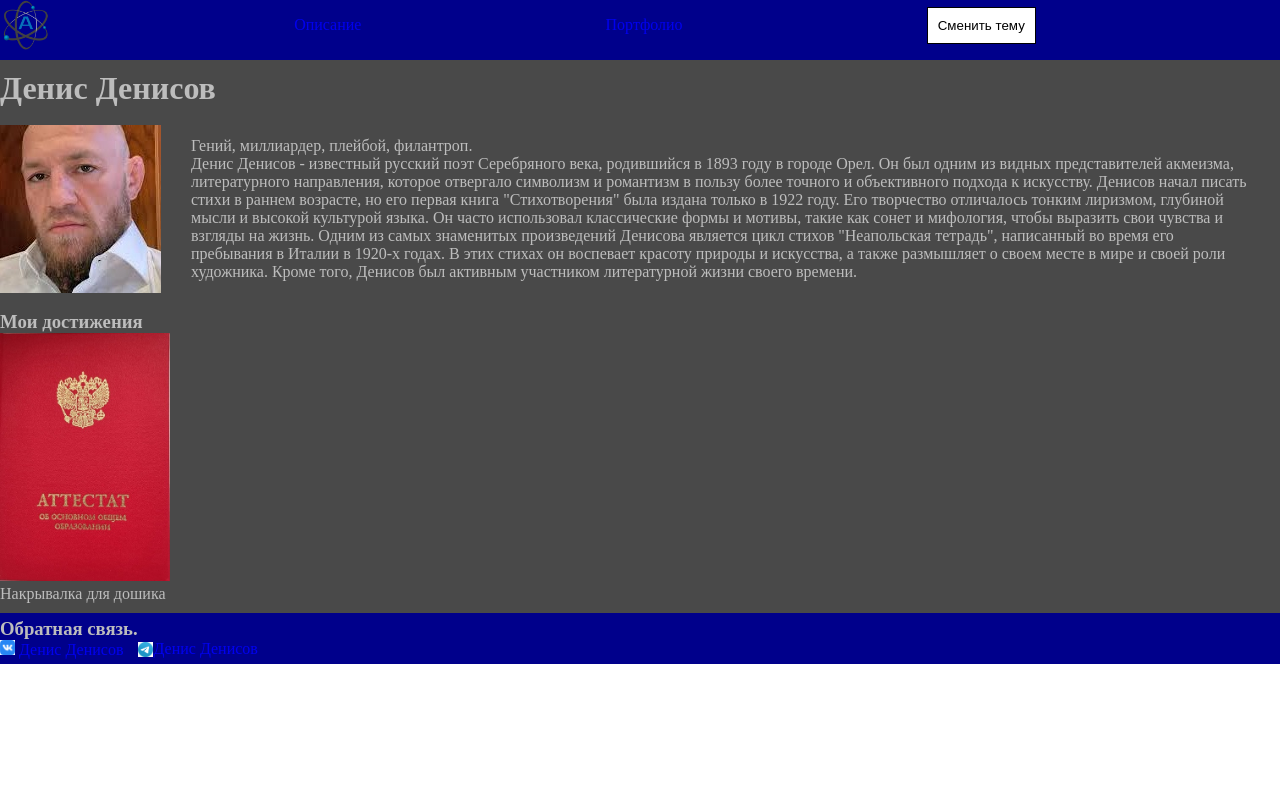
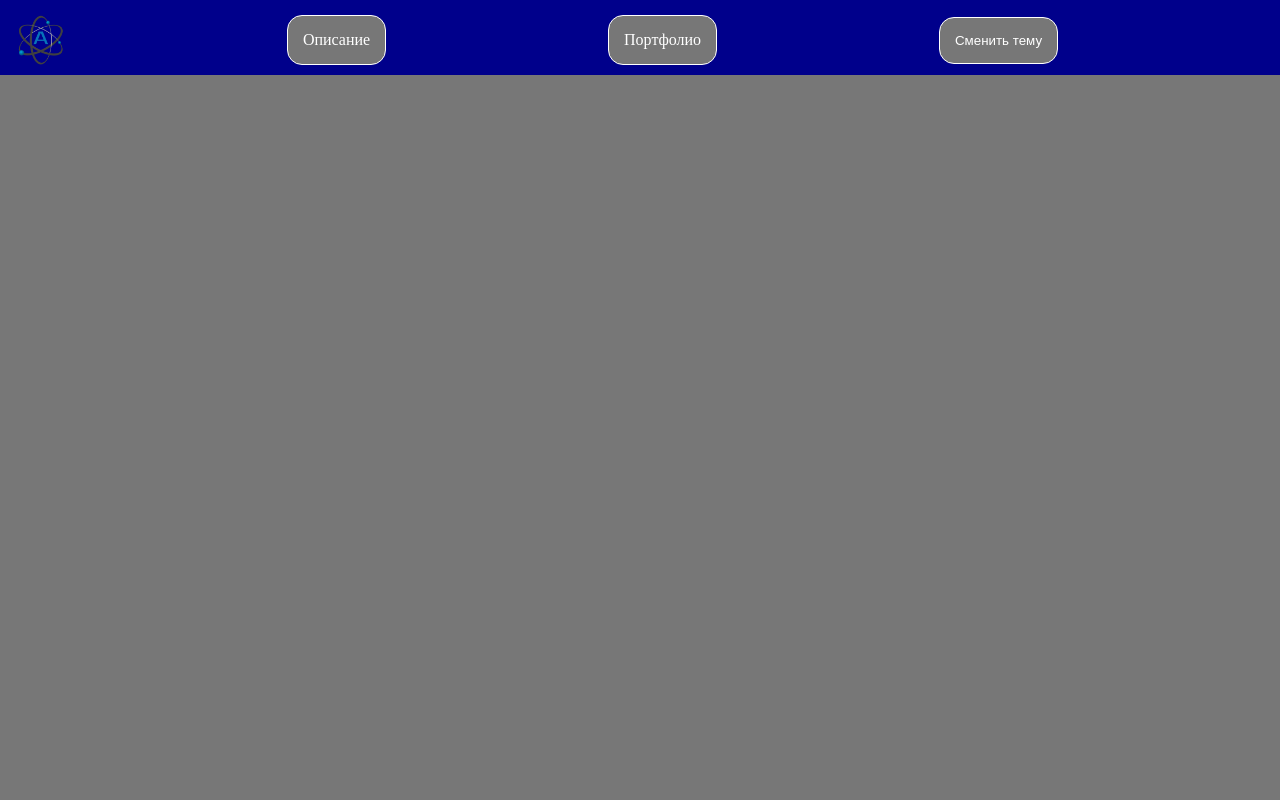
Before and after one commit to KRACKqwerty/site-card, a plain HTML site: page KRAX/index.html in a window 1280 px wide. Both pictures are taken after a click on the button "Сменить тему". Shown: the top 800 px of the page. Drawn offline with nearby package versions, Linux system fonts and the light colour scheme.

Commit message:
Add files via upload

```diff
--- a/KRAX/index.html
+++ b/KRAX/index.html
@@ -1,15 +1,21 @@
 <!DOCTYPE html>
 <html lang="en">
   <head>
-    <link rel="stylesheet" href="style.css">
     <meta charset="UTF-8" />
     <meta name="viewport" content="width=device-width, initial-scale=1.0" />
+
     <script src="script.js" defer></script>
+    <script src="https://unpkg.com/aos@2.3.1/dist/aos.js"></script>
+    <!-- <script src="https://cdn"></script> -->
+
+    <link rel="icon" href="fz.png">
+    <link href="https://unpkg.com/aos@2.3.1/dist/aos.css" rel="stylesheet">
+    <link rel="stylesheet" href="style.css">
+
     <title>Денис Денисов. Визитка</title>
-    <link rel="icon" href="fz.png">
   </head>
   <body>
-    <header class="head-dark-mode">
+    <header class="" data-aos="fade-down">
       <div class="hat">
         <div class="logo">
           <img src="fz.png" width="50" />
@@ -22,11 +28,11 @@
         </div>
       </div>
     </header>
-    <main class="main-dark-mode">
-      <h1 id="desc">Денис Денисов</h1>
-      <div class="person">
-        <img src="images.jpeg"/>
-        <div class="description">
+    <main class="">
+      <h1 id="desc" data-aos="fade-down">Денис Денисов</h1>
+      <div class="person" >
+        <img src="images.jpeg" data-aos="fade-right"/>
+        <div class="description" data-aos="fade-left">
 
           <p>Гений, миллиардер, плейбой, филантроп.</p>
           <p>
@@ -58,7 +64,7 @@
         <div class="rew3"></div>
       </div>
     </main>
-    <footer class="footer-dark-mode">
+    <footer data-aos="fade-up">
       <h3>Обратная связь.</h3>
       <div class="feedback">
         <div class="">
--- a/KRAX/script.js
+++ b/KRAX/script.js
@@ -1,3 +1,4 @@
+AOS.init()
 let button = document.querySelector('.mode-button')
 function toggle_mode() {
     let is_dark_mode = localStorage.getItem('dark_mode')
@@ -11,5 +12,15 @@ function toggle_mode() {
     document.querySelector('main').classList.toggle('main-dark-mode',is_dark_mode)
     document.querySelector('footer').classList.toggle('footer-dark-mode',is_dark_mode)
 
+    document.querySelectorAll('a').forEach(element => {
+        element.classList.toggle('a-dark-mode',is_dark_mode)
+    });
+
+    document.querySelector('.mode-button').classList.toggle('mode-button-dark-mode',is_dark_mode)
+    document.querySelector('.mode-button:active').classList.toggle('mode-button-dark-mode:active',is_dark_mode)
+    document.querySelector('.mode-button:hover').classList.toggle('mode-button-dark-mode:hover',is_dark_mode)
+    document.querySelector('a:hover').classList.toggle('a-dark-mode:hover',is_dark_mode)
+    document.querySelector('a:active').classList.toggle('a-dark-mode:active',is_dark_mode)
+
 }
 button.addEventListener('click',toggle_mode)
--- a/KRAX/style.css
+++ b/KRAX/style.css
@@ -9,6 +9,7 @@
 .logo {
     display: flex;
     justify-content: flex-start;
+    margin-left: 15px;
 }
 
 .link {
@@ -22,7 +23,9 @@
 
 }
 header,footer {
-    background-color: rgb(119, 192, 255)
+    background-color: rgb(119, 192, 255);
+    padding-top: 15px;
+
 }
 
 .hat {
@@ -61,7 +64,21 @@ body {
 
 a {
     text-decoration: none;
-    /* color: black; */
+    border: 1px solid black;
+    padding: 15px;
+    color: black;
+    background-color: white;
+    transition: all 0.2s ease-in-out;
+    border-radius: 15px;
+}
+a:hover {
+    box-shadow: 1px 1px rgb(119,119,119), 2px 2px rgb(119,119,119), 3px 3px rgb(119,119,119);
+    transform: translateX(-3px);
+}
+a:active {
+    box-shadow: 0 3px 0 rgb(119,119,119);
+    top: 3px;
+
 }
 .mode-button {
     border: 1px solid black;
@@ -69,25 +86,59 @@ a {
     /* border: none; */
     cursor: pointer;
     /* font-size: 1rem; */
-    padding: 10px;
+    padding: 15px;
+
+    /* background-position: center; */
+    transition: all 0.2s ease-in-out;
+    border-radius: 15px;
+
 }
 
-/* .mode-button:hover {
-    background-color: black;
-
-} */
+.mode-button:hover {
+    box-shadow: 1px 1px rgb(119,119,119), 2px 2px rgb(119,119,119), 3px 3px rgb(119,119,119);
+    transform: translateX(-3px);
+}
 .mode-button:active {
-    background-color: black;
-    color: white;
+    box-shadow: 0 3px 0 rgb(119,119,119);
+    top: 3px;
 
 }
 .head-dark-mode, .footer-dark-mode {
     background-color: darkblue;
-    color: rgb(189, 189, 189);
+    color: rgb(255,255,255);
 }
 .main-dark-mode {
-    background-color: rgb(73, 73, 73);
-    color: rgb(189, 189, 189);
+    background-color: rgb(119,119,119);
+    color: rgb(255,255,255);
+}
+.a-dark-mode {
+    background-color: rgb(119,119,119);
+    color: rgb(255,255,255);
+    border-color: white;
+}
+.mode-button-dark-mode {
+    background-color: rgb(119,119,119);
+
+    color: rgb(255,255,255);
+    border-color: white;
+}
+.mode-button-dark-mode:active {
+    box-shadow: 0 3px 0 #ffffff;
+    top: 3px;
+
+}
+.mode-button-dark-mode:hover {
+    box-shadow: 1px 1px rgb(255, 255, 255), 2px 2px rgb(255, 255, 255), 3px 3px rgb(255, 255, 255);
+    transform: translateX(-3px);
+}
+.a-dark-mode:active {
+    box-shadow: 0 3px 0 #ffffff;
+    top: 3px;
+
+}
+.a-dark-mode:hover {
+    box-shadow: 1px 1px rgb(255, 255, 255), 2px 2px rgb(255, 255, 255), 3px 3px rgb(255, 255, 255);
+    transform: translateX(-3px);
 }
 /* .rewards {
     margin-bottom: 100px;
@@ -96,10 +147,8 @@ header {
     padding-bottom: 10px;
 }
 main{
-    padding-top: 10px;
-    padding-bottom: 10px;
+    padding-top: 1000px;
+    padding-bottom: 1000px;
+    padding-left: 15px;
+    padding-right: 15px;
 }
-footer {
-    padding-top: 5px;
-    padding-bottom: 5px;
-}
```
